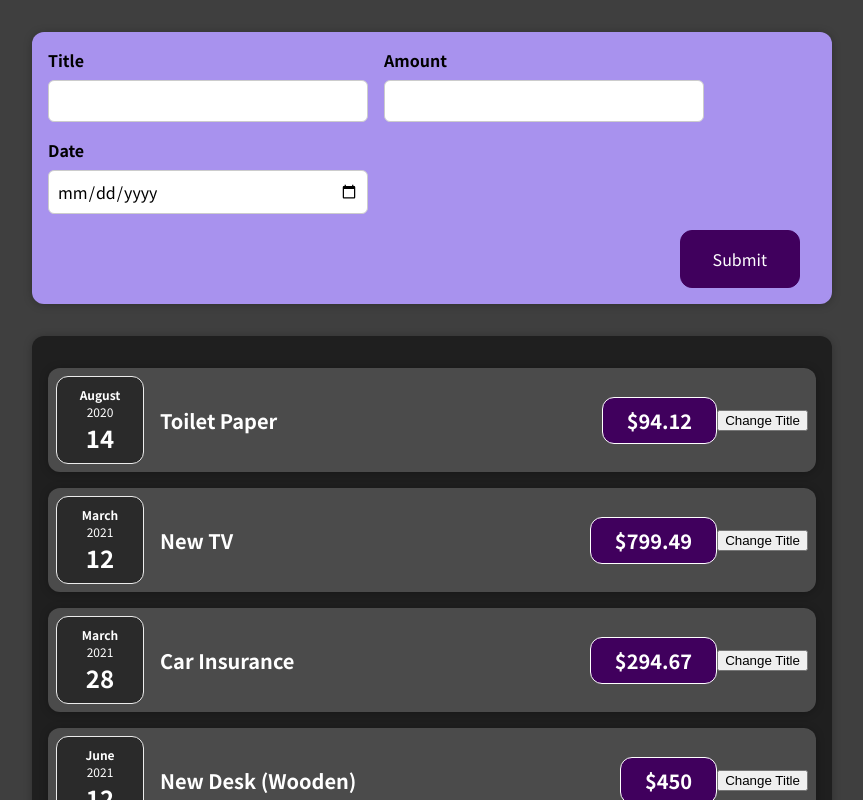
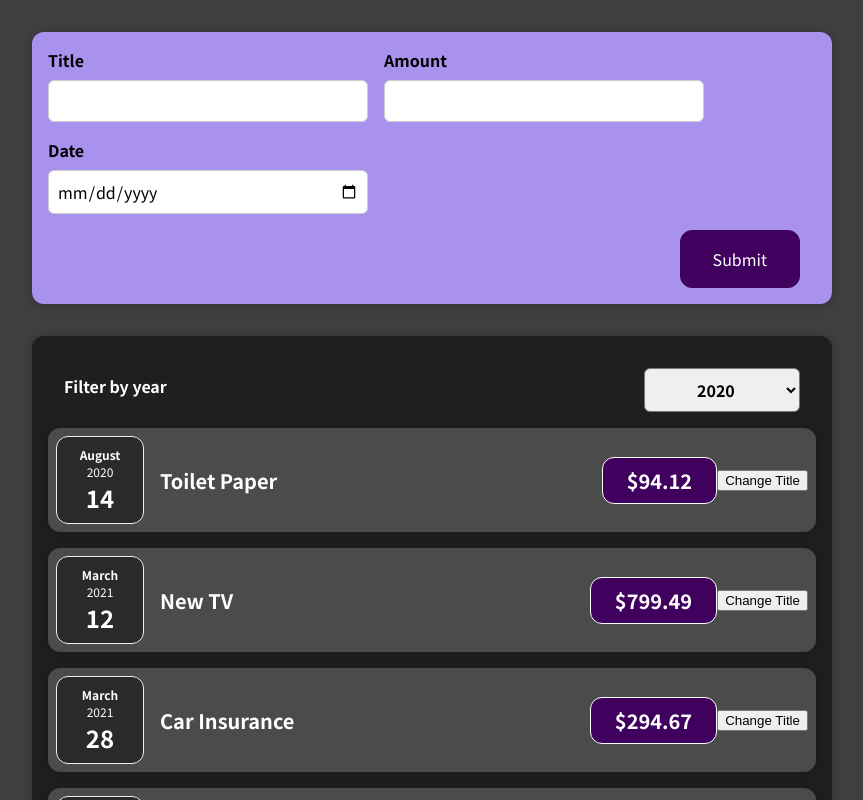
Before and after one commit to janae-b/react-expenses, a React (Create React App) app: page / in a window 1280 px wide. Shown: the top 800 px of the page, without its empty margins (208-1071 px from the left). Built offline with nearby package versions, Linux system fonts and the light colour scheme.

Commit message:
add filter section

```diff
--- a/src/components/Expenses/Expenses.js
+++ b/src/components/Expenses/Expenses.js
@@ -1,10 +1,21 @@
+import React, { useState } from 'react';
+
 import ExpenseItem from './ExpenseItem'
 import Card from '../UI/Card'
+import ExpensesFilter from './ExpensesFilter'
 import './Expenses.css';
 
 const Expenses = (props) => {
+  const [filteredYear, setFilteredYear] = useState('2020');
+
+  const filterChangeHandler = selectedYear => {
+    setFilteredYear(selectedYear);
+  }
+
   return (
+    <div>
     <Card className="expenses">
+      <ExpensesFilter selected={filteredYear} onChangeFilter={filterChangeHandler}/>
       <ExpenseItem
         title={props.items[0].title}
         amount={props.items[0].amount}
@@ -26,6 +37,7 @@
         date={props.items[3].date}
       />
     </Card>
+  </div>
   );
 }
 
--- /dev/null
+++ b/src/components/Expenses/ExpensesFilter.css
@@ -0,0 +1,24 @@
+.expenses-filter {
+  color: white;
+  padding: 0 1rem;
+}
+
+.expenses-filter__control {
+  display: flex;
+  width: 100%;
+  align-items: center;
+  justify-content: space-between;
+  margin: 1rem 0;
+}
+
+.expenses-filter label {
+  font-weight: bold;
+  margin-bottom: 0.5rem;
+}
+
+.expenses-filter select {
+  font: inherit;
+  padding: 0.5rem 3rem;
+  font-weight: bold;
+  border-radius: 6px;
+}
--- /dev/null
+++ b/src/components/Expenses/ExpensesFilter.js
@@ -0,0 +1,25 @@
+import React, { useState } from 'react';
+
+import './ExpensesFilter.css';
+
+const ExpensesFilter = (props) => {
+  const dropdownChangeHandler = (event) => {
+    props.onChange(event.target.value);
+  }
+
+  return (
+    <div className='expenses-filter'>
+      <div className='expenses-filter__control'>
+        <label>Filter by year</label>
+        <select value={props.selected} onChange={dropdownChangeHandler}>
+          <option value='2022'>2022</option>
+          <option value='2021'>2021</option>
+          <option value='2020'>2020</option>
+          <option value='2019'>2019</option>
+        </select>
+      </div>
+    </div>
+  );
+};
+
+export default ExpensesFilter;
```
